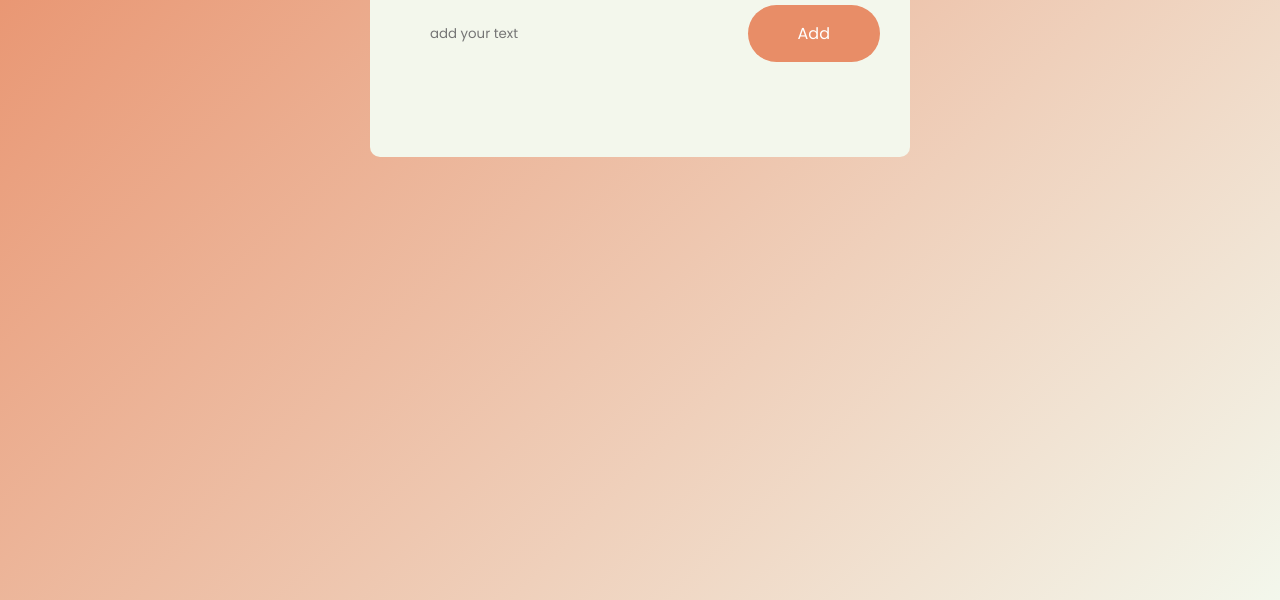
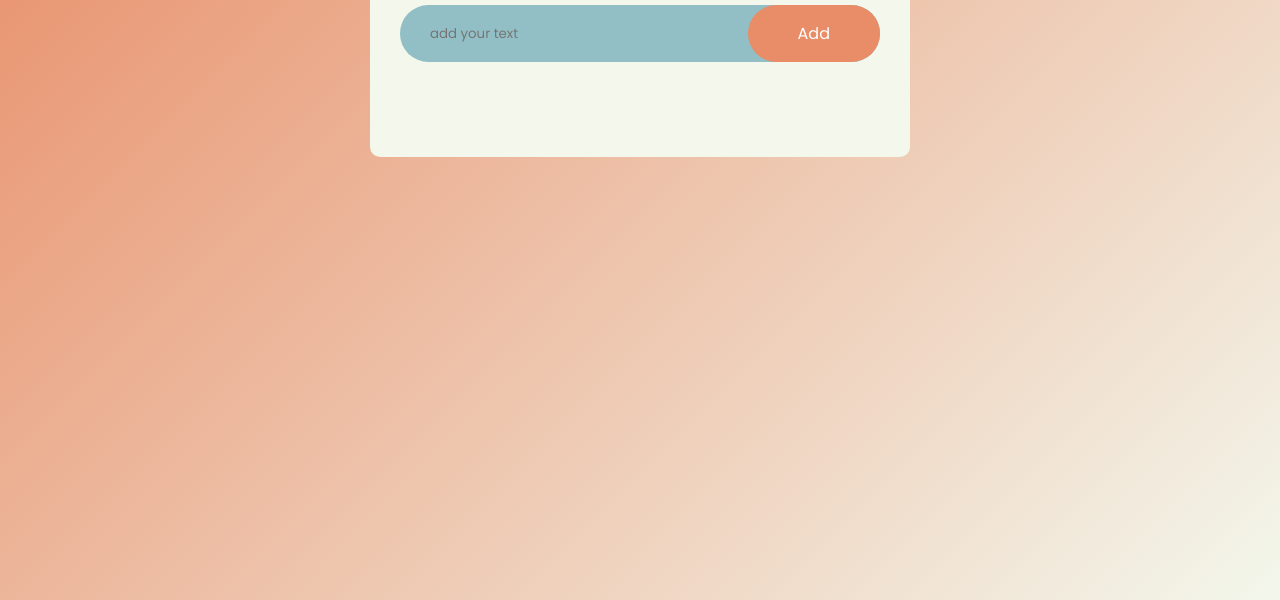
Before and after one commit to TallapallyAneesh/Todo-List, a plain HTML site: page index.html in a window 1280 px wide. Shown: the part 200-800 px from the top of the page. Drawn offline with Linux system fonts and the light colour scheme.

Commit message:
change css

```diff
--- a/style.css
+++ b/style.css
@@ -35,7 +35,7 @@ padding:40px 30px 70px;
     margin-left:10px;
 }
 .input-bg{
-    background-color: rgb(0, 105, 137,0.);
+    background-color: rgb(0, 105, 137,0.4);
     display: flex;
     justify-content: space-between;
     align-items: center;
```
